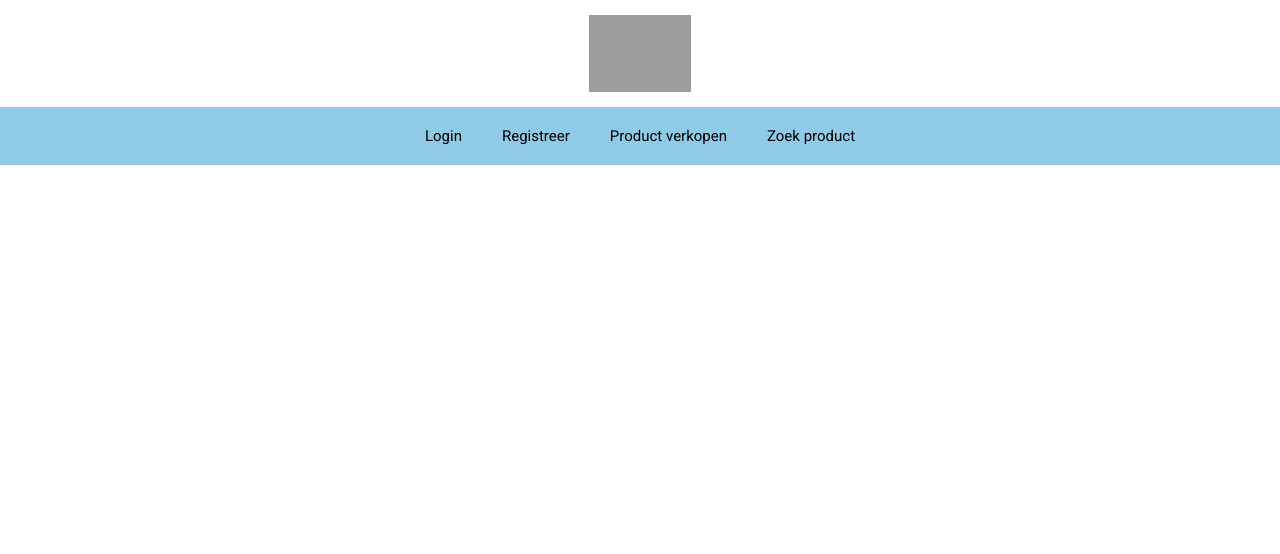
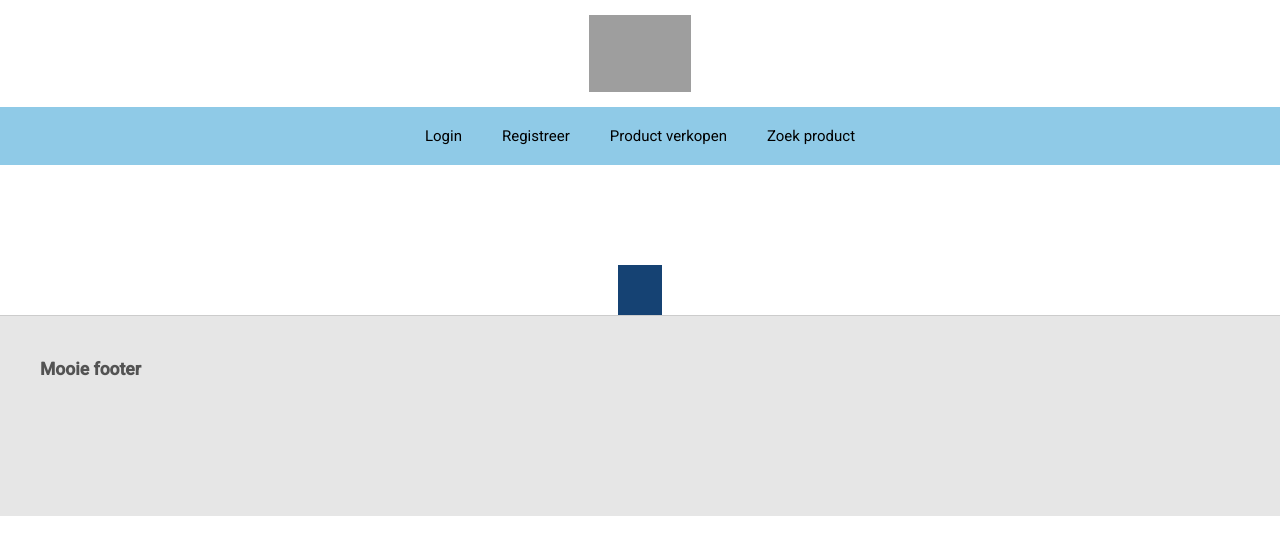
Before and after one commit to Delgatin/MarktplaatsAngular, an Angular app: page / in a window 1280 px wide. Shown: the top 554 px of the page. Built offline with nearby package versions, Linux system fonts and the light colour scheme; grey boxes are pictures that could not be loaded.

Commit message:
Categorie kiezen dmv <select>

```diff
--- a/src/app/app.component.css
+++ b/src/app/app.component.css
@@ -54,3 +54,28 @@ nav li:hover {
 nav .active {
   background-color: #ddeff8;
 }
+
+.footer-square {
+  height: 50px;
+  margin-top: 50px;
+}
+
+.square {
+  height: 50px;
+  width: 44px;
+  background-color: #154273;
+  margin: 0 auto;
+}
+
+.footer {
+  display: block;
+  background-color: #e6e6e6;
+  border-top: solid 1px #ccc;
+  color: #535353;
+  height: 150px;
+  padding: 25px;
+}
+
+footer {
+  margin-top: 100px;
+}
--- a/src/app/app.component.html
+++ b/src/app/app.component.html
@@ -22,3 +22,16 @@
 <div class="router-container">
   <router-outlet></router-outlet>
 </div>
+
+<footer>
+  <section class="footer-square">
+    <div class="container">
+      <div class="square"></div>
+    </div>
+  </section>
+  <section class="footer">
+    <div class="container">
+      <h3>Mooie footer</h3>
+    </div>
+  </section>
+</footer>
--- a/src/app/paginas/aanbiedenpagina/aanbiedenpagina.component.css
+++ b/src/app/paginas/aanbiedenpagina/aanbiedenpagina.component.css
@@ -10,6 +10,17 @@ input, textarea {
   border: 1px solid #ccc;
   border-radius: 4px;
   box-sizing: border-box;
+}
+
+select {
+  width: 100%;
+  padding: 12px 20px;
+  margin: 8px 0;
+  display: inline-block;
+  border: 1px solid #cccccc;
+  border-radius: 4px;
+  box-sizing: border-box;
+  color: #000000;
 }
 
 button {
@@ -40,9 +51,9 @@ button:hover {
 .extra-informatie-venster {
   color: #ffffff;
   font-size: 14px;
-  background-color: #007bc7;
-  padding: 20px;
-  width: 250px;
+  background-color: #154273;
+  padding: 10px 20px;
+  width: 350px;
   list-style-type: none;
   border-radius: 10px;
   line-height: 20px;
--- a/src/app/paginas/aanbiedenpagina/aanbiedenpagina.component.html
+++ b/src/app/paginas/aanbiedenpagina/aanbiedenpagina.component.html
@@ -3,17 +3,21 @@
 <form [formGroup]="productForm">
   <label>
     Productnaam
-    <input type="text" formControlName="productNaam">
+    <input type="text" formControlName="artikelNaam">
   </label>
   <label>
-    <br>
     Categorie
+
     <button class="extra-informatie" (click)="toggleShowCategorieen()">i</button>
-    <ul [hidden]="!showCategorieen" class="extra-informatie-venster">
-      De mogelijke categorieën zijn:
-      <li *ngFor="let categorie of categorieen | async">{{categorie}}</li>
-    </ul>
-    <input type="text" formControlName="categorie">
+    <div [hidden]="!showExtraInfoCategorieen" class="extra-informatie-venster">
+      <p>Kies hier onder welke categorie je product valt.</p>
+      <p>Voorbeeld: Een paar schoenen vallen onder de categorie "Kleding".</p>
+    </div>
+
+    <select formControlName="categorie">
+      <option disabled selected value>-- Kies een categorie --</option>
+      <option *ngFor="let categorie of categorieen">{{categorie}}</option>
+    </select>
   </label>
   <label>
     Omschrijving
@@ -21,7 +25,7 @@
   </label>
   <label>
     Prijs
-    <input type="text" formControlName="prijs">
+    <input type="number" formControlName="prijs">
   </label>
   <label>
     Bijlage
@@ -31,6 +35,6 @@
     Verzendmethode
     <input type="text" formControlName="verzendmethode">
   </label>
-  <button type="submit" (click)="onSubmit()">Submit</button>
+  <button type="submit" (click)="onSubmit()">Plaats product</button>
 
 </form>
--- a/src/app/paginas/aanbiedenpagina/aanbiedenpagina.component.ts
+++ b/src/app/paginas/aanbiedenpagina/aanbiedenpagina.component.ts
@@ -1,16 +1,17 @@
 import {Component, OnInit} from '@angular/core';
 import {FormControl, FormGroup} from "@angular/forms";
-import {ProductService} from "./service/product.service";
+import {ProductServiceService} from "./service/productService.service";
 
 @Component({
   selector: 'app-aanbiedenpagina',
   templateUrl: './aanbiedenpagina.component.html',
   styleUrls: ['./aanbiedenpagina.component.css']
 })
+
 export class AanbiedenpaginaComponent implements OnInit {
   productForm = new FormGroup(
     {
-      productNaam: new FormControl(''),
+      artikelNaam: new FormControl(''),
       categorie: new FormControl(''),
       omschrijving: new FormControl(''),
       prijs: new FormControl(''),
@@ -20,13 +21,17 @@ export class AanbiedenpaginaComponent implements OnInit {
   );
 
   categorieen;
-  showCategorieen: boolean;
+  showExtraInfoCategorieen: boolean;
 
-  constructor(private productService: ProductService) {
+  constructor(private productService: ProductServiceService) {
   }
 
   ngOnInit(): void {
     this.categorieen = this.productService.getCategorieen();
+
+    this.categorieen.subscribe(x => {
+      this.categorieen = x;
+    })
   }
 
   onSubmit() {
@@ -40,6 +45,6 @@ export class AanbiedenpaginaComponent implements OnInit {
   }
 
   toggleShowCategorieen() {
-    this.showCategorieen = !this.showCategorieen;
+    this.showExtraInfoCategorieen = !this.showExtraInfoCategorieen;
   }
 }
--- a/src/app/paginas/aanbiedenpagina/service/product.service.ts
+++ b/src/app/paginas/aanbiedenpagina/service/productService.service.ts
@@ -4,9 +4,9 @@ import {HttpClient} from "@angular/common/http";
 @Injectable({
   providedIn: 'root'
 })
-export class ProductService {
-  urlPostTeVerkopenProduct = "http://localhost:9080/Marktplaats_war_exploded/main/verkoop/testAngular"
-  urlCategorieen = "http://localhost:9080/Marktplaats_war_exploded/main/verkoop/categorieen"
+export class ProductServiceService {
+  urlPostTeVerkopenProduct = "http://localhost:9080/Marktplaats_war_exploded/main/artikelen/verkoopArtikel"
+  urlCategorieen = "http://localhost:9080/Marktplaats_war_exploded/main/artikelen/categorieen"
 
   constructor(private _http: HttpClient) {
   }
```
Also changed, not shown: 1 other file (tests, documents, lock files or other folders).
